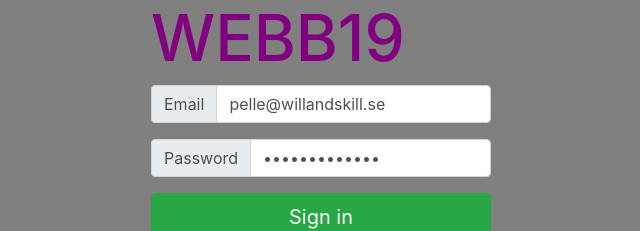
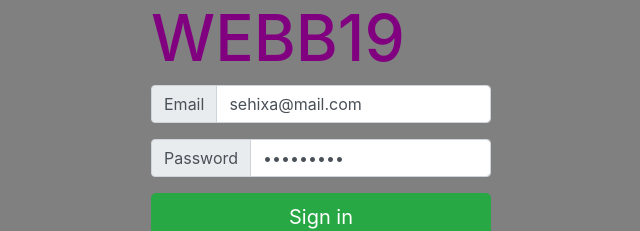
Before and after one commit to KaptenAlex/forum_task, a Next.js app: page / in a window 1280 px wide. Shown: the top 231 px of the page, without its empty margins (319-959 px from the left). Built offline with nearby package versions, Linux system fonts and the light colour scheme.

Commit message:
Changed account to sign into when at login page.

```diff
--- a/components/LoginComponent.jsx
+++ b/components/LoginComponent.jsx
@@ -10,8 +10,8 @@ export default function LoginComponent() {
 
     const [loginStatus, SetLoginStatus] = useState(true)
     const [loginPayload, setLoginPayload] = useState({
-        email: 'pelle@willandskill.se',
-        password: 'pellesvanslos'
+        email: 'sehixa@mail.com',
+        password: 'Testar123'
     })
 
     useEffect(() => {
```
